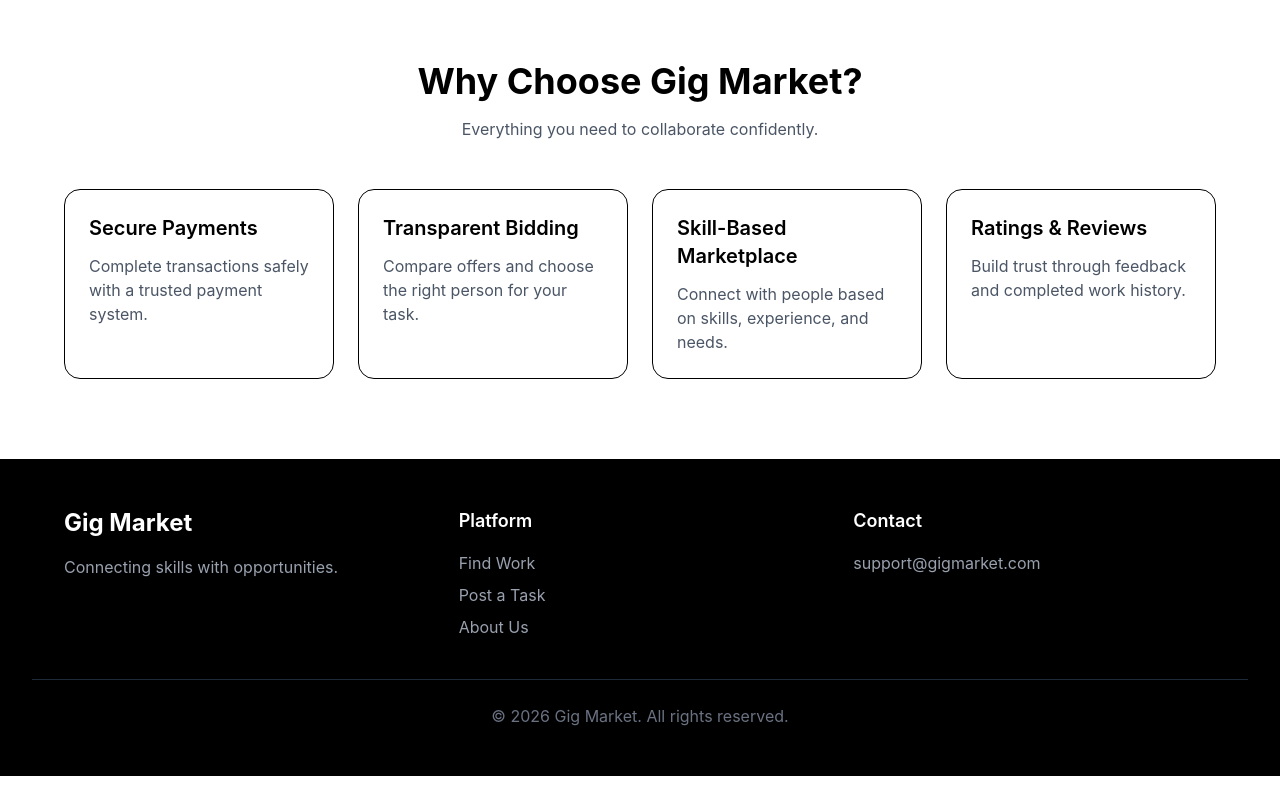
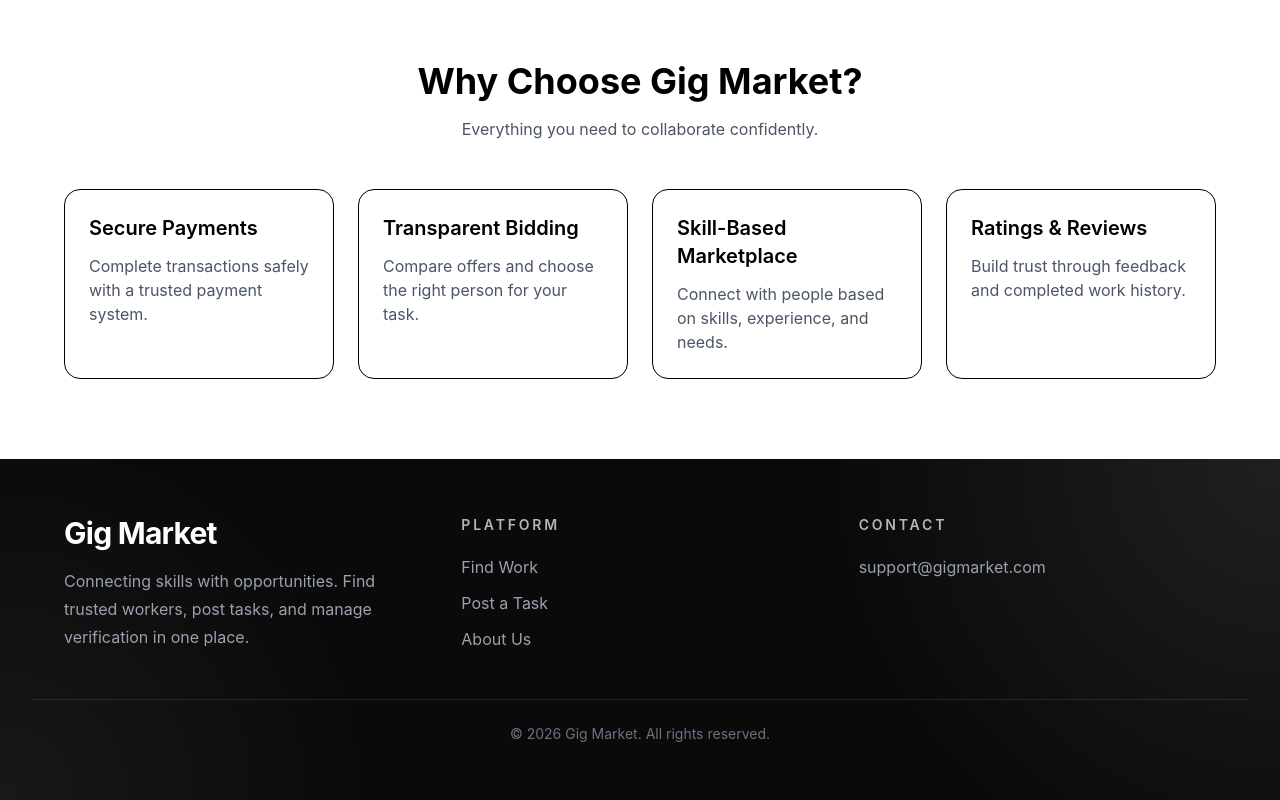
Before and after one commit to tu-Rahat/Gig_market, a React app in the folder frontend/: page / in a window 1280 px wide. Shown: the part 1712-2512 px from the top of the page. Before the commit the page ends 2488 px from the top, so only its background shows below. Built offline with nearby package versions, Linux system fonts and the light colour scheme; the HTML template or start-up script is replaced by a standard one.

Commit message:
footer designed

```diff
--- a/frontend/src/components/common/Footer.jsx
+++ b/frontend/src/components/common/Footer.jsx
@@ -1,47 +1,58 @@
+import { Link } from "react-router-dom";
+
 const Footer = () => {
 
     return (
 
-        <footer className="bg-black text-white px-8 py-12">
+        <footer className="relative overflow-hidden bg-neutral-950 text-white px-8 py-14">
 
 
-            <div className="max-w-6xl mx-auto grid md:grid-cols-3 gap-8">
+            <div className="absolute inset-0 bg-[radial-gradient(circle_at_top_right,rgba(255,255,255,0.09),transparent_34%),radial-gradient(circle_at_bottom_left,rgba(255,255,255,0.06),transparent_28%)] pointer-events-none" />
 
 
-                <div>
+            <div className="relative max-w-6xl mx-auto grid gap-10 md:grid-cols-3 md:items-start">
 
-                    <h2 className="text-2xl font-bold">
+
+                <div className="self-start">
+
+                    <h2 className="text-3xl font-bold tracking-tight">
                         Gig Market
                     </h2>
 
 
-                    <p className="mt-4 text-gray-400">
-                        Connecting skills with opportunities.
+                    <p className="mt-4 max-w-md text-gray-400 leading-7">
+                        Connecting skills with opportunities. Find trusted workers, post tasks, and manage verification in one place.
                     </p>
 
                 </div>
 
 
 
-                <div>
+                <div className="self-start">
 
-                    <h3 className="font-semibold text-lg">
+                    <h3 className="text-sm font-semibold uppercase tracking-[0.2em] text-white/70">
                         Platform
                     </h3>
 
 
-                    <ul className="mt-4 space-y-2 text-gray-400">
+                    <ul className="mt-5 space-y-3 text-gray-400">
 
                         <li>
-                            Find Work
+                            <Link to="/tasks/browse" className="inline-flex hover:text-white transition-colors">
+                                Find Work
+                            </Link>
                         </li>
 
                         <li>
-                            Post a Task
+                            <Link to="/tasks/create" className="inline-flex hover:text-white transition-colors">
+                                Post a Task
+                            </Link>
                         </li>
 
                         <li>
-                            About Us
+                            <Link to="/" className="inline-flex hover:text-white transition-colors">
+                                About Us
+                            </Link>
                         </li>
 
                     </ul>
@@ -50,16 +61,18 @@ const Footer = () => {
 
 
 
-                <div>
+                <div className="self-start">
 
-                    <h3 className="font-semibold text-lg">
+                    <h3 className="text-sm font-semibold uppercase tracking-[0.2em] text-white/70">
                         Contact
                     </h3>
 
 
-                    <p className="mt-4 text-gray-400">
-                        support@gigmarket.com
-                    </p>
+                    <div className="mt-5 space-y-4 text-gray-400">
+                        <a href="mailto:support@gigmarket.com" className="block hover:text-white transition-colors">
+                            support@gigmarket.com
+                        </a>
+                    </div>
 
                 </div>
 
@@ -68,7 +81,7 @@ const Footer = () => {
 
 
 
-            <div className="border-t border-gray-800 mt-10 pt-6 text-center text-gray-500">
+            <div className="relative mt-12 border-t border-white/10 pt-6 text-center text-sm text-gray-500">
 
                 © 2026 Gig Market. All rights reserved.
 
```
